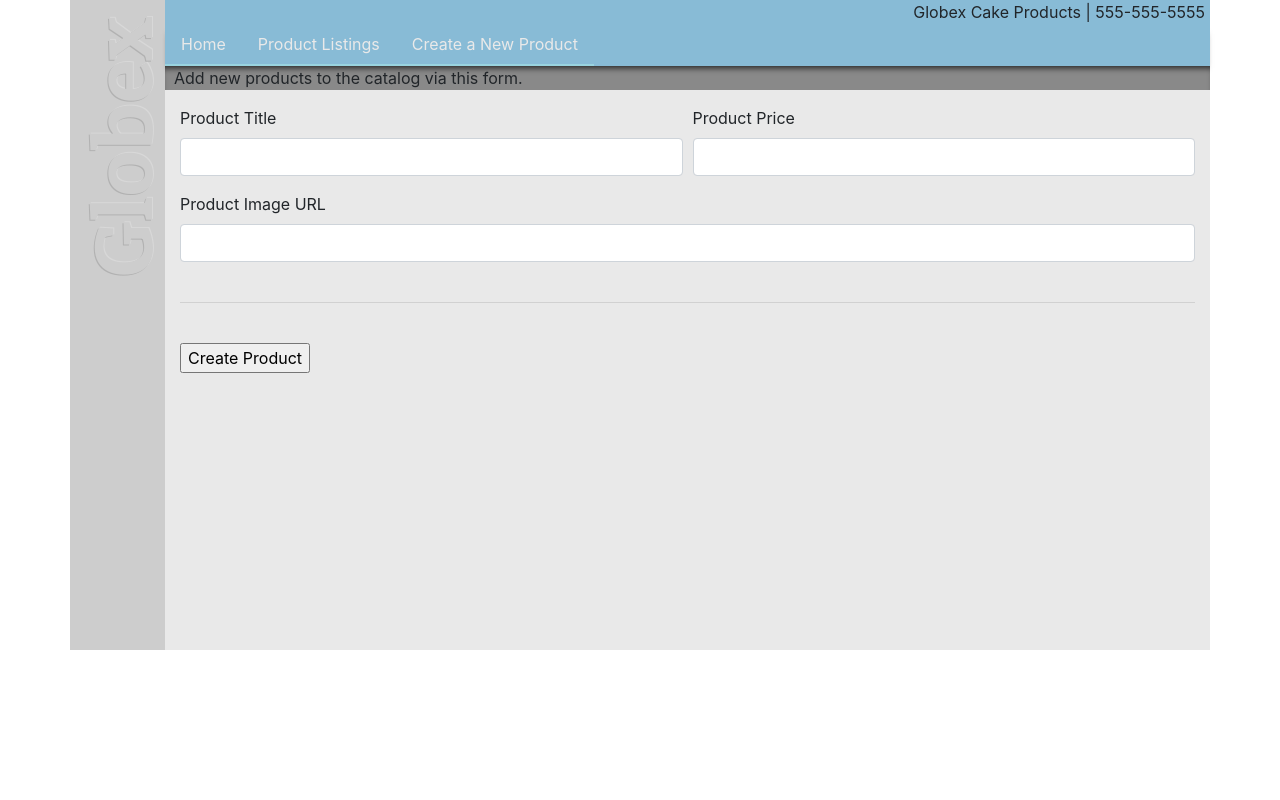
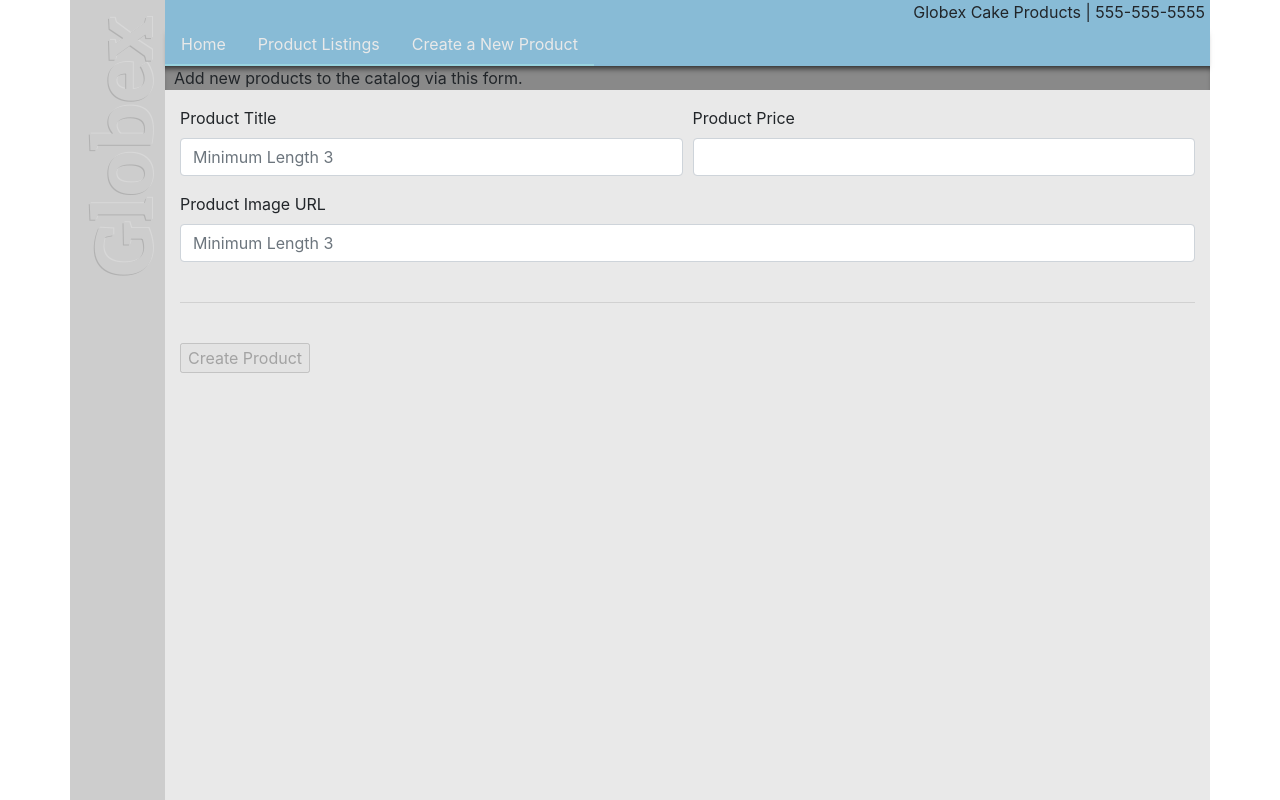
Before and after one commit to SalvatoreSantamaria/ProductManager, an Angular app in the folder public/: page /product-creation in a window 1280 px wide. Shown: the top 800 px of the page. Built offline with nearby package versions, Linux system fonts and the light colour scheme.

Commit message:
Removed Comments

```diff
--- a/public/src/app/models/product.ts
+++ b/public/src/app/models/product.ts
@@ -9,7 +9,7 @@ export class Product {
     if (!data) {
       return;
     }
-    // do i need this?
+
     this.id = data._id;
     this.title = data.title;
     this.price = data.price;
--- a/public/src/app/product-creation/product-creation.component.html
+++ b/public/src/app/product-creation/product-creation.component.html
@@ -3,13 +3,7 @@
   </div>
 <div class="container">
   <div class="form-group">
-      <!-- <img src="assets/image/cupcake.jpg"> -->
     <form  (submit)="onSubmit()" #newForm="ngForm">
-      <!-- use the json pipe to see how newTask changes in real time -->
-      <!-- <p>{{ newProduct | json }}</p> -->
-
-
-
       <div class="form-row">
         <div class="form-group col-md-6">
           <label for="product title">Product Title</label>
@@ -19,9 +13,9 @@
             name="newProduct.title"
             required
             minlength="3"
+            placeholder="Minimum Length 3"
             [(ngModel)]="newProduct.title" />
       </div>
-
       <div class="form-group col-md-6">
         <label for="product price">Product Price</label>
           <input
@@ -30,11 +24,11 @@
             name="newProduct.price"
             required
             minlength="1"
+
             [(ngModel)]="newProduct.price"
             />
       </div>
     </div>
-
       <div>
         <label for="product image">Product Image URL</label>
           <input
@@ -43,13 +37,13 @@
           name="newProduct.url"
           required
           minlength="3"
+          placeholder="Minimum Length 3"
           [(ngModel)]="newProduct.url" />
       </div>
     <br>
     <hr>
     <br>
-      <input type="submit" value="Create Product" />
+      <input type="submit" [disabled]="newForm.invalid" value="Create Product" />
     </form>
-
     </div>
 </div>
--- a/public/src/app/product-creation/product-creation.component.ts
+++ b/public/src/app/product-creation/product-creation.component.ts
@@ -11,18 +11,13 @@ export class ProductCreationComponent implements OnInit {
   constructor(private productService: ProductService) {}
 
   ngOnInit() {
-    // this.getProductsFromService();
     this.newProduct = { title: '', url: '', price: '' };
   }
 
   onSubmit() {
-    console.log(Date.now(), 'submitting');
     const observable = this.productService.addCake(this.newProduct);
     observable.subscribe(data => {
-      console.log('Got data from post', data);
       this.newProduct = { title: '', url: '', price: '' };
-      // this.getProductsFromService();
     });
-    console.log('Submitted');
   }
 }
--- a/public/src/styles.css
+++ b/public/src/styles.css
@@ -1,23 +1,6 @@
 /* You can add global styles to this file, and also import other style files */
 @import './styles/bootstrap-4.3.1-dist/css/bootstrap.min.css';
 @import url(http://fonts.googleapis.com/css?family=Bitter:400,700);
-
-
-/*bootstrap was downloaded and added to styles folder. link to guide: https://loiane.com/2017/08/how-to-add-bootstrap-to-an-angular-cli-project/#2-installing-bootstrap-from-npm*/
-
-
-
-/* color theme
-#99d3df
-#88BBD6
-#cdcdcd
-#e9e9e9 */
-
-/* .grad {
-  background-image: linear-gradient(to bottom right,  #2aabe4, #4ea6cb);
-  padding: 0px 5px 5px 5px;
-  min-height: 650px;
-} */
 
 .container {
   min-width: 780px;
@@ -30,7 +13,7 @@
 
 .body {
   background-color: #e9e9e9;
-  min-height: 650px;
+  min-height: 1000px;
 }
 
 .nav-link {
@@ -39,61 +22,15 @@
   border-bottom-color: #99d3df;
 }
 
-
-/* .triangle-topright {
-  /* width: 0;
-  height: 0; */
- /* border-top: 5px solid #99d3df;
-  border-left: 100px solid transparent;
-} */
-
-/* .table-hover {
-  width: 100%;
-} */
-
-/* .grayDiv {
-  background-color: #33393D;
-  border-top-left-radius: 5px;
-  border-top-right-radius: 5px;
-  padding: 5px;
-
-
-} */
-
-/* .homeText {
-  padding-bottom: 10px;
-} */
-
-
-
-
  .right {
   text-align: right;
   background-color: #88bbd6;
   padding-right: 5px;
 }
 
-/* h4, h6 {
-  color: #9DC8E4;
-} */
-
-/* h6 {
-  font-style: italic
-} */
-
 .header {
-  /* width: 10px;
-  height: 2px;
-  position: relative; */
    background-color: #88bbd6;
    box-shadow: 0px 6px 6px -4px rgba(0,0,0,0.75);
-
-  /* text-align: right;
-  font-size: 12px; */
-
-  /* animation-name: changer;
-  animation-duration: 6s;
-  animation-delay: 1s; */
 }
 
 
@@ -111,38 +48,17 @@
 
 
 .globexText {
-  /* padding-right: 50px; */
   transform: rotate(-90deg);
-  /* text-shadow: -1px -1px 0px rgba(255,255,255,0.3), 1px 1px 0px rgba(0,0,0,0.8); */
   text-shadow: -1px -1px 0px #898989, 1px 1px 0px #e9e9e9;
 	color: #cdcdcd;
   opacity: 0.4;
   font-size: 70px;
   font: 700 80px 'Bitter';
-
 }
 
-/* @keyframes changer {
-  0%   {background-color:white; left:0%; top:0px;}
-  50%  {background-color:#2aabe4;  top:0px;}
-  100% {background-color: none; left: 95%; top:0px;}
-} */
-
-/* .body{
+img {
   width: auto;
-  height: auto;
-  padding: 50px 0px 50px 0px;
-} */
-/* .footer {
-  width: 100%;
-  background-size:  auto;
-  padding-bottom: 20px;
-
-} */
-
-img {
-  width: 50px;
-  height: auto;
+  height: 100px;
   border-top-left-radius: 5px;
   border-bottom-right-radius: 5px;
 }
@@ -162,15 +78,3 @@ img {
   padding-left: 0px;
   padding-right: 0px;
 }
-
-/* .border-fade {
-
-  border-top: 3px;
-  border-bottom: 3px;
-  border-left: 0px;
-  border-right: 0px;
-  border-style: solid;
-  border-color:#666B6E;
-  padding-bottom: 2px;
-
-} */
```
Also changed, not shown: public/src/app/http.service.ts (+1 -11 lines), public/src/app/product-edit/product-edit.component.html (+0 -12 lines), public/src/app/product-edit/product-edit.component.ts (+3 -19 lines), public/src/app/product-list/product-list.component.html (+0 -48 lines), public/src/app/product-list/product-list.component.ts (+0 -31 lines), 1 other file (tests, documents, lock files or other folders).
